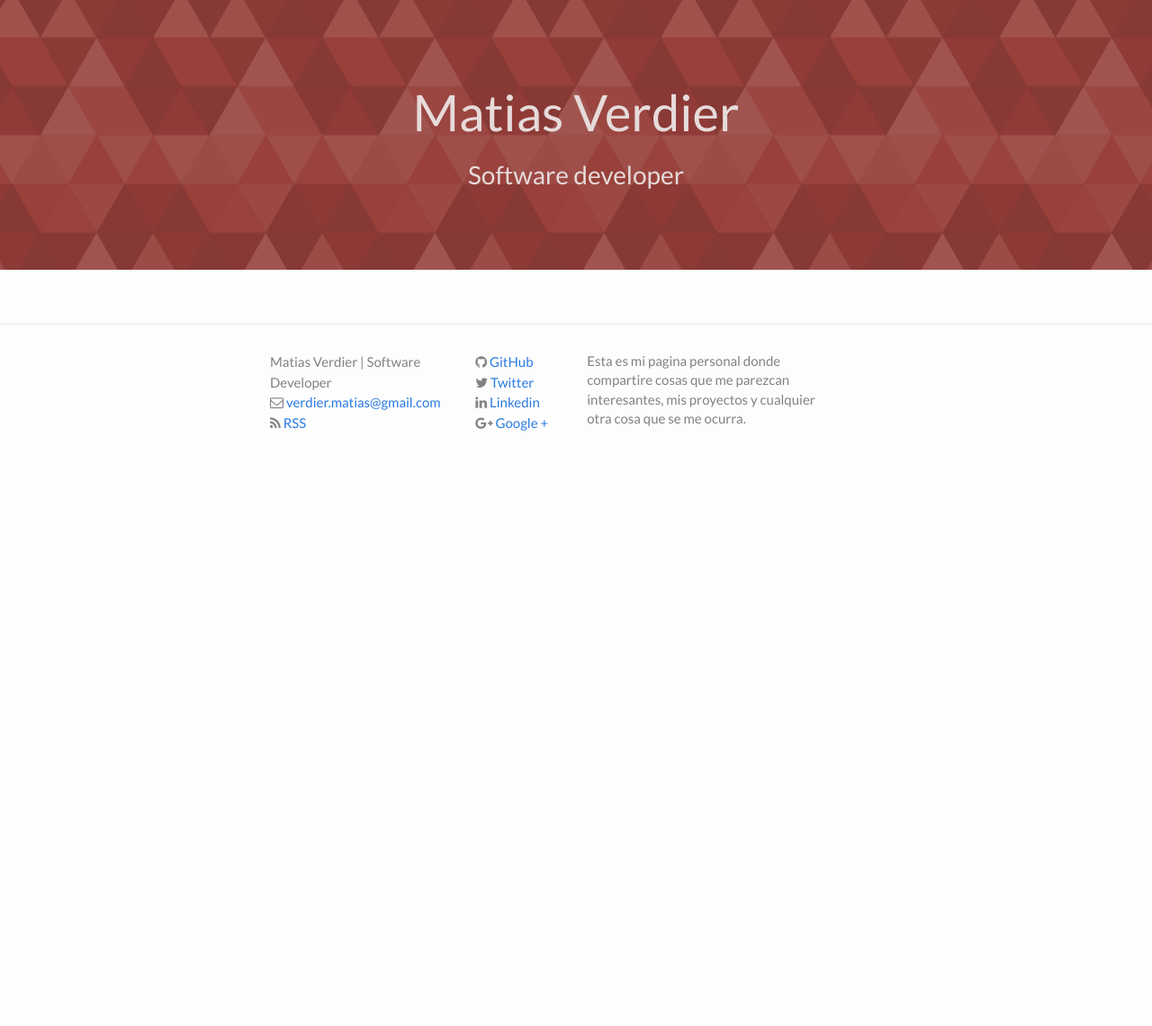
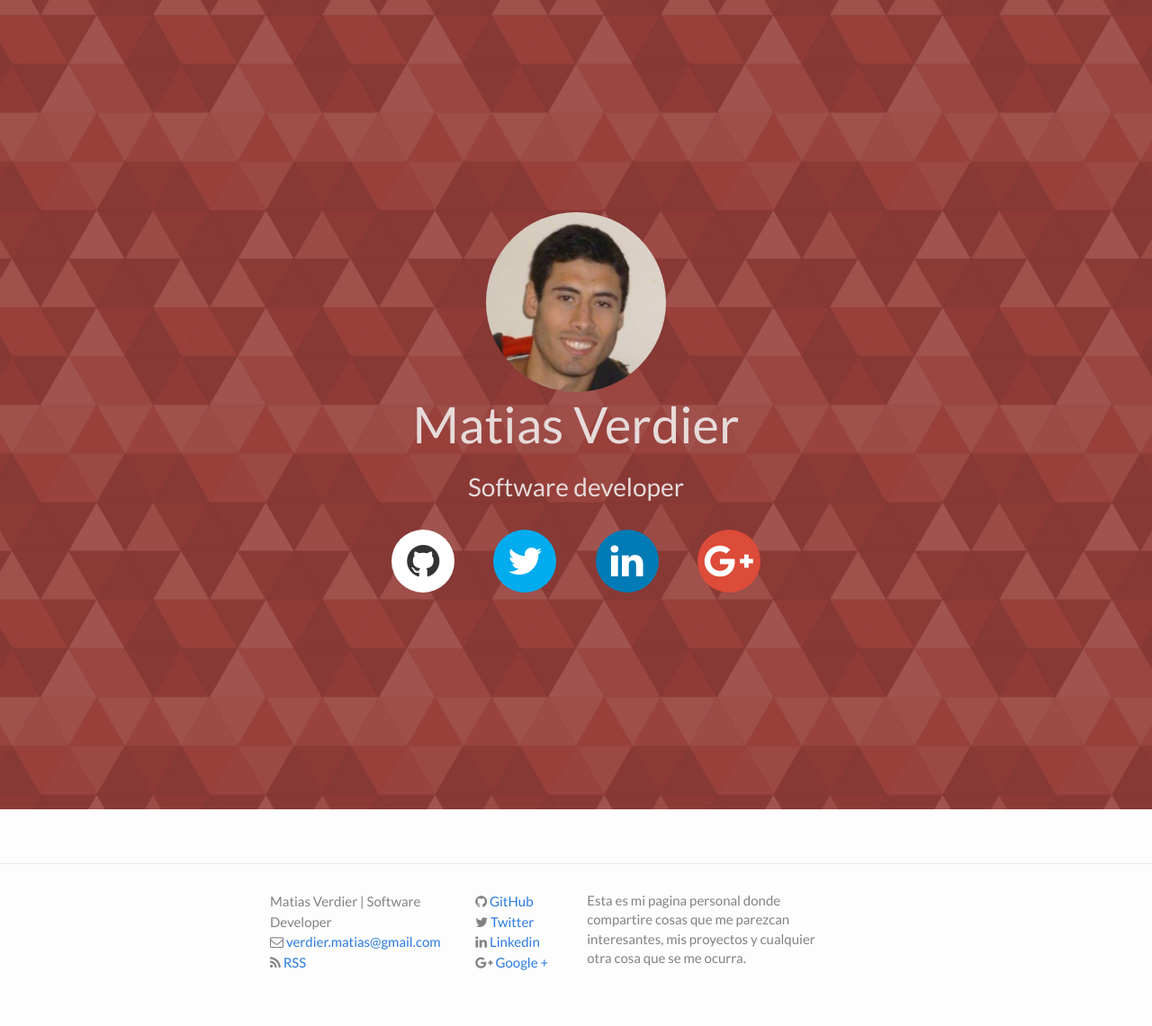
Before and after one commit to gitter-badger/matiasverdier.github.io, a Jekyll site: the page built from index.html, in a window 1280 px wide. Shown: the whole page at 90% size. Built offline with Jekyll 4.4.1, drawn with Linux system fonts in a browser that asks for light colours; nearby versions of some CDN libraries; comment, search, counter and statistics services are not loaded; before the commit the page ends 900 px from its top, so only the background shows below that.

Commit message:
cambios en configuracion de permalinks a pretty

```diff
--- a/_config.yml
+++ b/_config.yml
@@ -6,6 +6,8 @@ description: >
   mis proyectos y cualquier otra cosa que se me ocurra.
 baseurl: "" # the subpath of your site, e.g. /blog/
 url: "http://matiasverdier.github.io" # the base hostname & protocol for your site
+
+permalink: pretty
 
 # Redes sociales
 twitter_username: matiasvj
--- a/_includes/header.html
+++ b/_includes/header.html
@@ -1,8 +1,8 @@
-<header class="site-header {% if page.url == '/index.html' %} landing {% endif %}">
+<header class="site-header {% if page.url == '/' %} landing {% endif %}">
 
   <div class="wrapper">
 
-    {% if page.url == '/index.html' %}
+    {% if page.url == '/' %}
       <div class="header-picture">
         <img src="/images/perfil.png" alt="">
       </div>
@@ -15,7 +15,7 @@
       </a>
     </div>
 
-    {% if page.url == '/index.html' %}
+    {% if page.url == '/' %}
       <div class="social-icons">
         {% if site.github_username %}
           <a href="https://github.com/{{ site.github_username }}" target="_blank" class="icon-button github">
```
